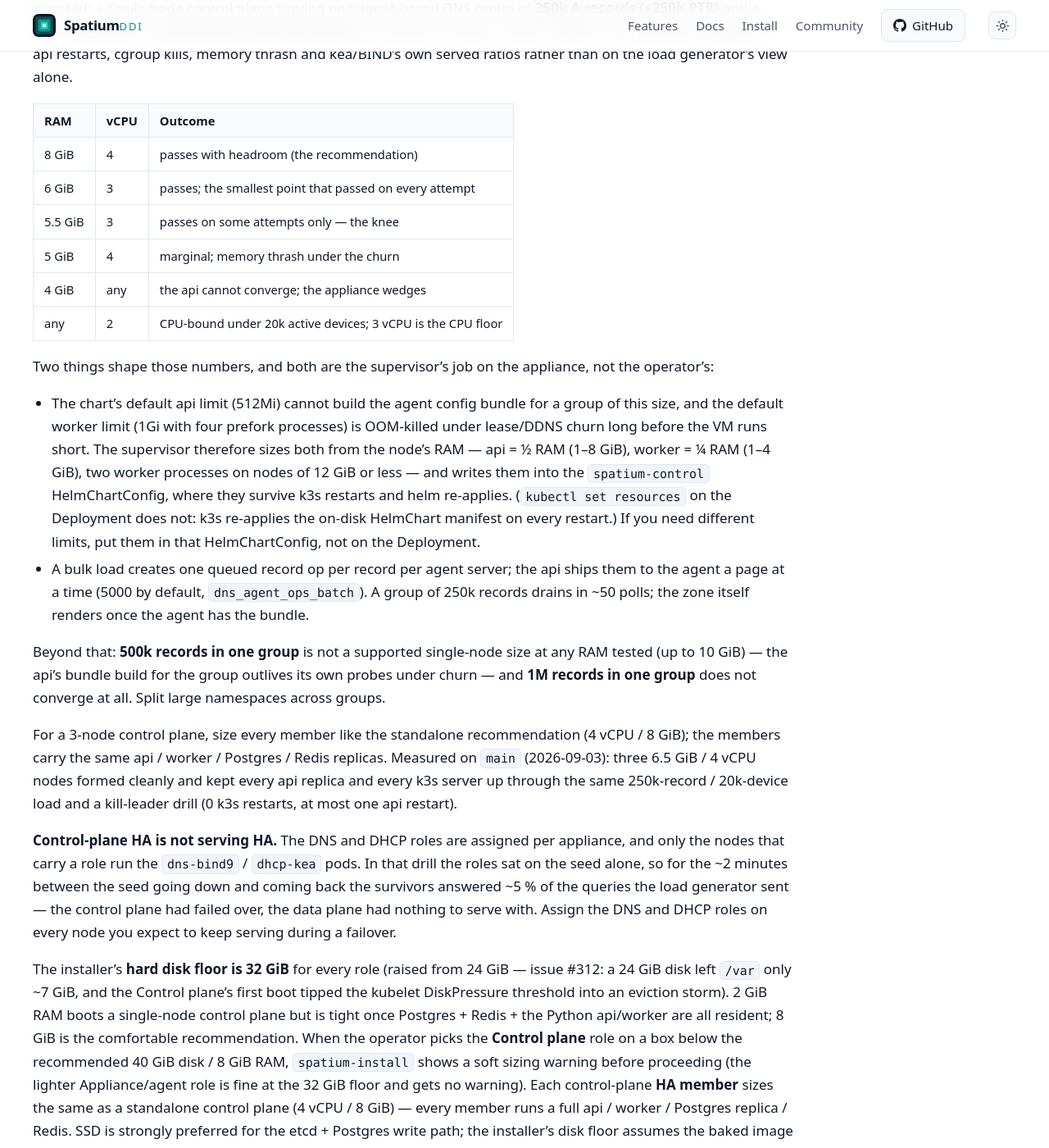
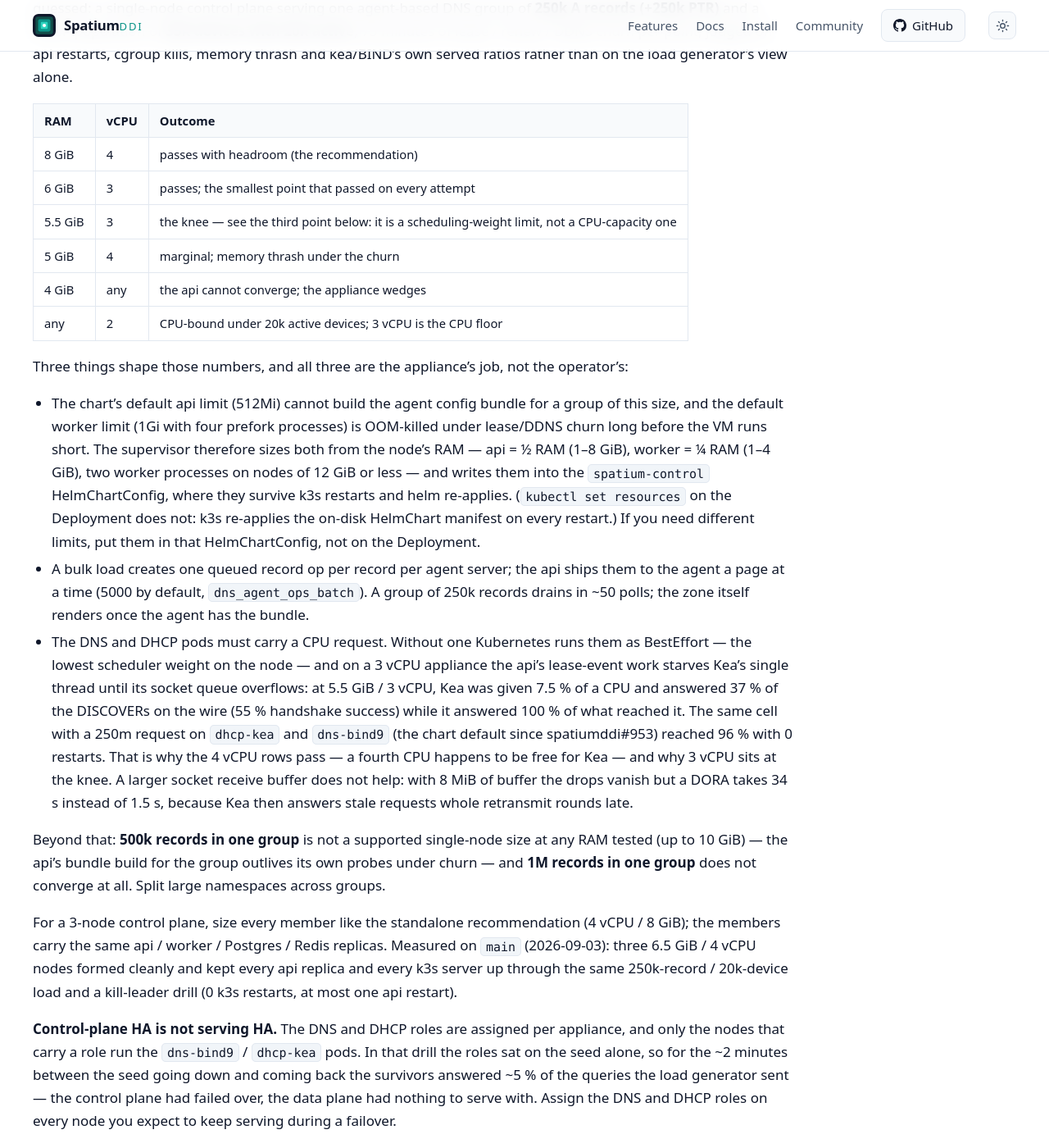
Before and after one commit to spatiumddi/spatiumddi, a Jekyll site: the page built from docs/deployment/APPLIANCE.md, in a window 1280 px wide and 1400 px high, scrolled down 3969 px. Shown: the whole window at 82% size. Built offline with Jekyll 4.4.1, drawn with Linux system fonts in a browser that asks for light colours; our own code applies the rules of GitHub Pages for plain Markdown files.

Commit message:
docs(appliance): the 3 vCPU knee is the data plane's scheduling weight, not CPU capacity
Adds the third mechanism behind the measured floors: the DNS/DHCP pods ran
as BestEffort and were starved by the api under a device rush (Kea at 7.5 %
of a CPU answering 37 % of DISCOVERs); a 250m request lifts the 5.5 GiB /
3 vCPU point from 55 % to 96 % handshake success. Notes that a larger socket
receive buffer is bufferbloat, not a fix.

Co-Authored-By: Claude Fable 5.1 <noreply@anthropic.com>

```diff
--- a/docs/deployment/APPLIANCE.md
+++ b/docs/deployment/APPLIANCE.md
@@ -75,13 +75,13 @@ generator's view alone.
 |---|---|---|
 | 8 GiB | 4 | passes with headroom (the recommendation) |
 | 6 GiB | 3 | passes; the smallest point that passed on every attempt |
-| 5.5 GiB | 3 | passes on some attempts only — the knee |
+| 5.5 GiB | 3 | the knee — see the third point below: it is a scheduling-weight limit, not a CPU-capacity one |
 | 5 GiB | 4 | marginal; memory thrash under the churn |
 | 4 GiB | any | the api cannot converge; the appliance wedges |
 | any | 2 | CPU-bound under 20k active devices; 3 vCPU is the CPU floor |
 
-Two things shape those numbers, and both are the supervisor's job on the
-appliance, not the operator's:
+Three things shape those numbers, and all three are the appliance's job,
+not the operator's:
 
 - The chart's default api limit (512Mi) cannot build the agent config
   bundle for a group of this size, and the default worker limit (1Gi with
@@ -98,6 +98,18 @@ appliance, not the operator's:
   the api ships them to the agent a page at a time (5000 by default,
   `dns_agent_ops_batch`). A group of 250k records drains in ~50 polls; the
   zone itself renders once the agent has the bundle.
+- The DNS and DHCP pods must carry a CPU request. Without one Kubernetes
+  runs them as BestEffort — the lowest scheduler weight on the node — and on
+  a 3 vCPU appliance the api's lease-event work starves Kea's single thread
+  until its socket queue overflows: at 5.5 GiB / 3 vCPU, Kea was given 7.5 %
+  of a CPU and answered 37 % of the DISCOVERs on the wire (55 % handshake
+  success) while it answered 100 % of what reached it. The same cell with a
+  250m request on `dhcp-kea` and `dns-bind9` (the chart default since
+  spatiumddi#953) reached 96 % with 0 restarts. That is why the 4 vCPU rows
+  pass — a fourth CPU happens to be free for Kea — and why 3 vCPU sits at
+  the knee. A larger socket receive buffer does not help: with 8 MiB of
+  buffer the drops vanish but a DORA takes 34 s instead of 1.5 s, because
+  Kea then answers stale requests whole retransmit rounds late.
 
 Beyond that: **500k records in one group** is not a supported single-node
 size at any RAM tested (up to 10 GiB) — the api's bundle build for the
```
